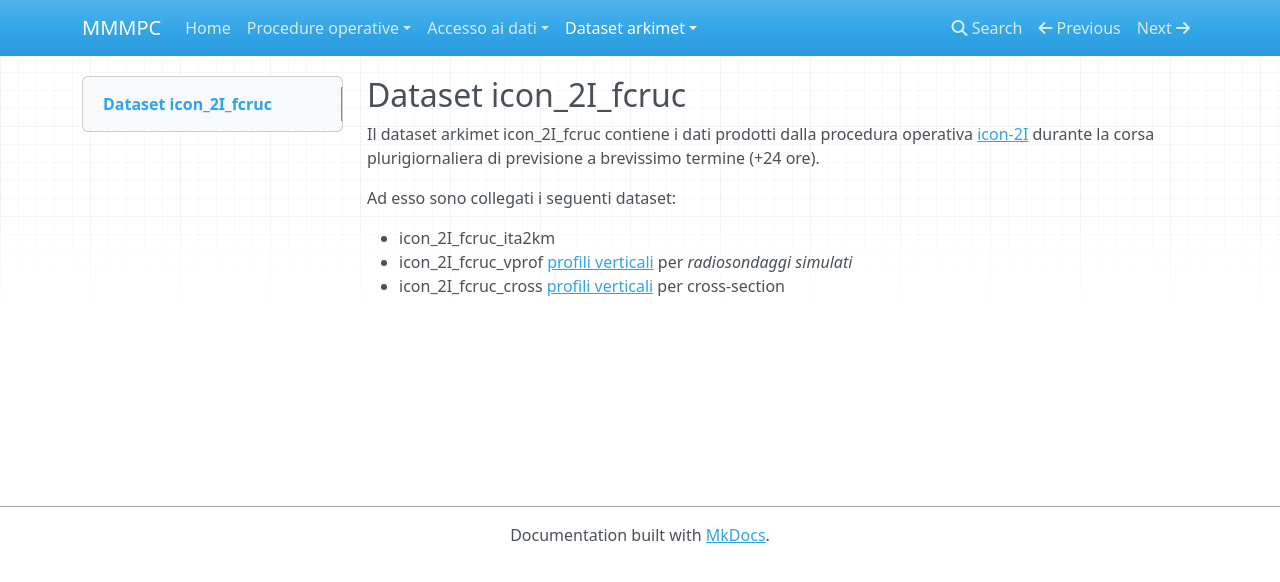
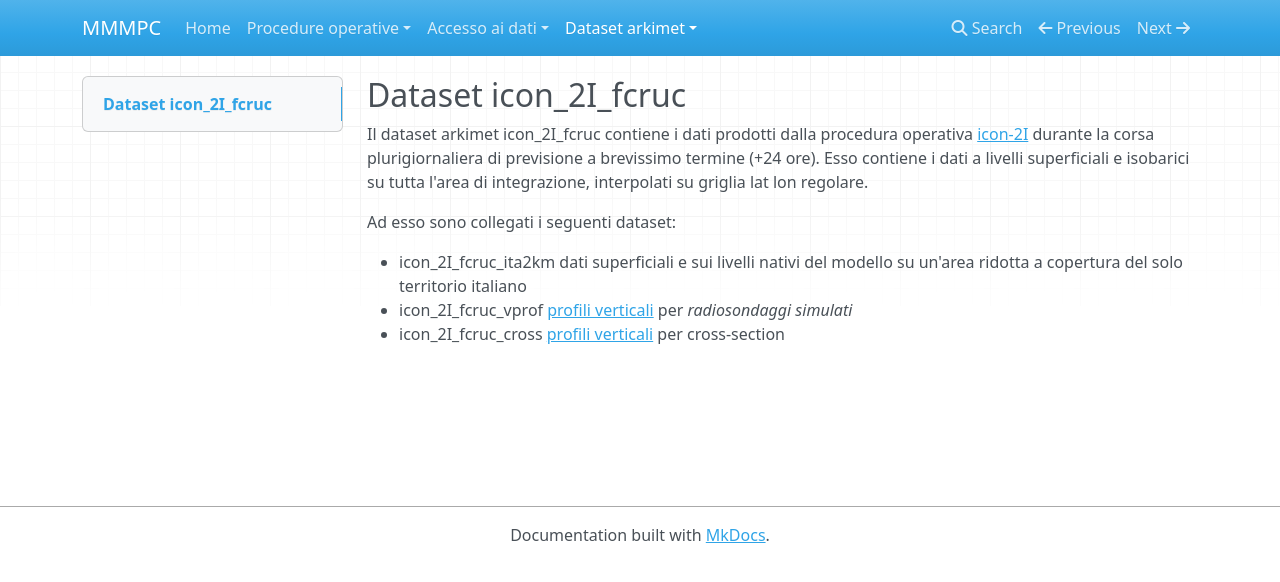
Before and after one commit to ARPA-SIMC/mmmpc-site, an MkDocs documentation site: the page built from doc/icon_2I_fcruc.md, in a window 1280 px wide. Shown: the top 582 px of the page. Built offline with MkDocs 1.6.1, drawn with Linux system fonts in a browser that asks for light colours; nearby versions of some CDN libraries.

Commit message:
minor fixes

```diff
--- a/doc/icon_2I_fcruc.md
+++ b/doc/icon_2I_fcruc.md
@@ -2,10 +2,12 @@
 
 Il dataset arkimet icon_2I_fcruc contiene i dati prodotti dalla
 procedura operativa [icon-2I](icon-2I.md) durante la corsa
-plurigiornaliera di previsione a brevissimo termine (+24 ore).
+plurigiornaliera di previsione a brevissimo termine (+24 ore). Esso
+contiene i dati a livelli superficiali e isobarici su tutta l'area di
+integrazione, interpolati su griglia lat lon regolare.
 
 Ad esso sono collegati i seguenti dataset:
 
- * icon_2I_fcruc_ita2km
+ * icon_2I_fcruc_ita2km dati superficiali e sui livelli nativi del modello su un'area ridotta a copertura del solo territorio italiano
  * icon_2I_fcruc_vprof [profili verticali](profili_verticali.md) per *radiosondaggi simulati*
  * icon_2I_fcruc_cross [profili verticali](profili_verticali.md) per cross-section
```
Also changed, not shown: doc/arkiweb.md (+1 -1 lines).
